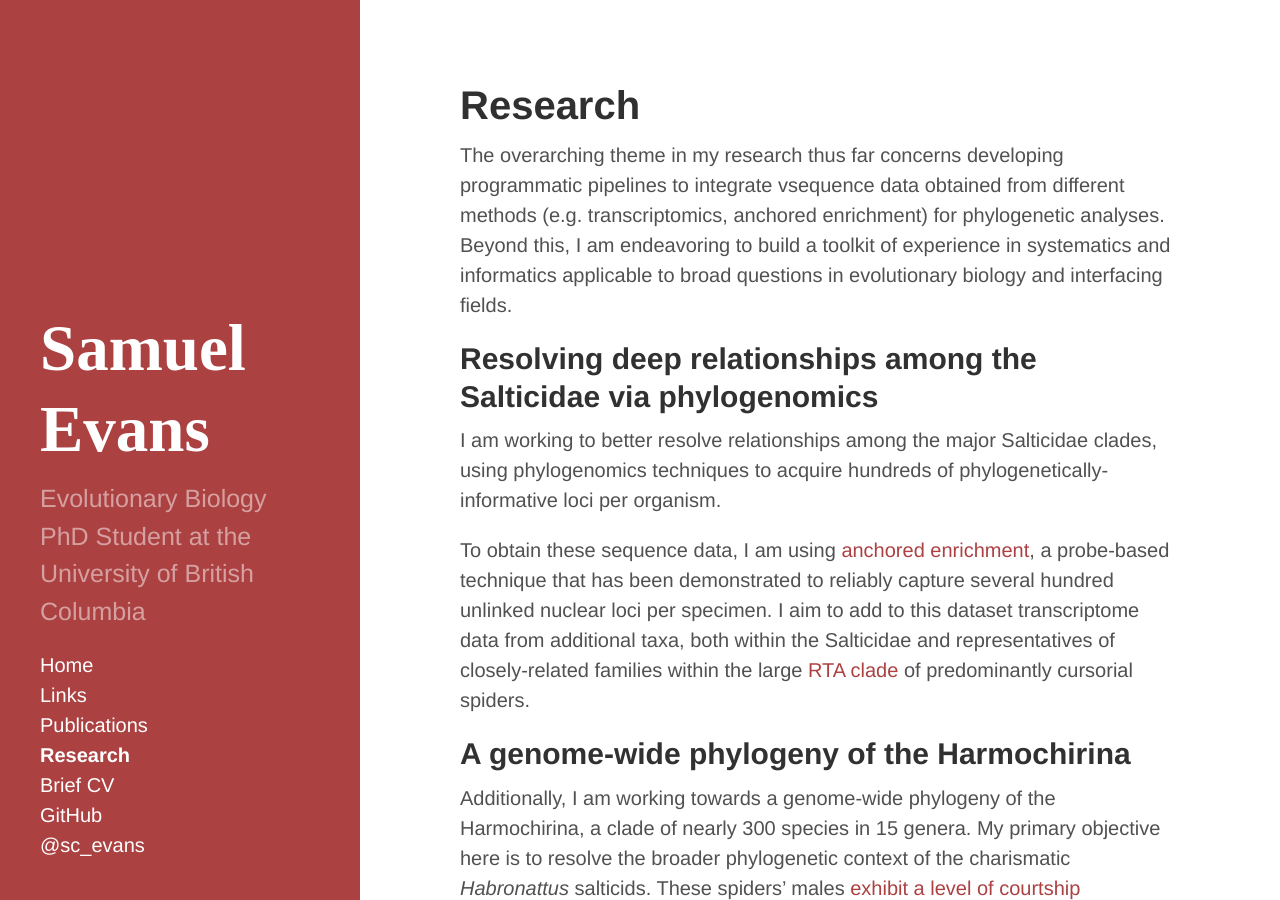
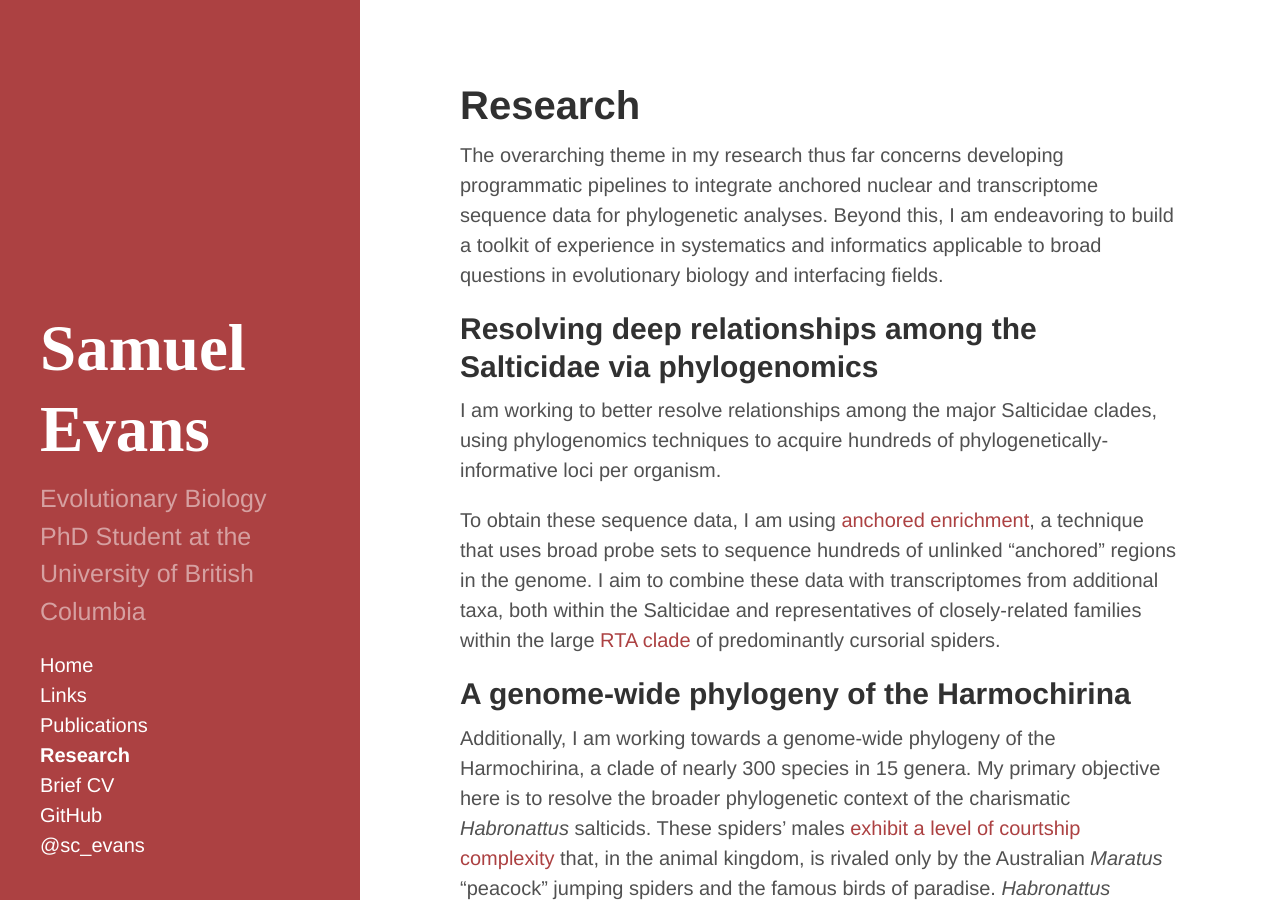
Before and after one commit to scevans/scevans.github.io, a Jekyll site: the page built from research.md, in a window 1280 px wide and 900 px high. Built offline with Jekyll 4.4.1, drawn with Linux system fonts in a browser that asks for light colours.

Commit message:
fix typos and small edits to Research page

```diff
--- a/research.md
+++ b/research.md
@@ -3,13 +3,14 @@
 title: Research
 ---
 
-The overarching theme in my research thus far concerns developing programmatic pipelines to integrate vsequence data obtained from different methods (e.g. transcriptomics, anchored enrichment) for phylogenetic analyses. Beyond this, I am endeavoring to build a toolkit of experience in systematics and informatics applicable to broad questions in evolutionary biology and interfacing fields.
+
+The overarching theme in my research thus far concerns developing programmatic pipelines to integrate anchored nuclear and transcriptome sequence data for phylogenetic analyses. Beyond this, I am endeavoring to build a toolkit of experience in systematics and informatics applicable to broad questions in evolutionary biology and interfacing fields.
 
 ## Resolving deep relationships among the Salticidae via phylogenomics
 
 I am working to better resolve relationships among the major Salticidae clades, using phylogenomics techniques to acquire hundreds of phylogenetically-informative loci per organism.
 
-To obtain these sequence data, I am using [anchored enrichment](http://anchoredphylogeny.com/), a probe-based technique that has been demonstrated to reliably capture several hundred unlinked nuclear loci per specimen. I aim to add to this dataset transcriptome data from additional taxa, both within the Salticidae and representatives of closely-related families within the large [RTA clade](https://en.wikipedia.org/wiki/RTA_clade) of predominantly cursorial spiders.
+To obtain these sequence data, I am using [anchored enrichment](http://anchoredphylogeny.com/), a technique that uses broad probe sets to sequence hundreds of unlinked "anchored" regions in the genome. I aim to combine these data with transcriptomes from additional taxa, both within the Salticidae and representatives of closely-related families within the large [RTA clade](https://en.wikipedia.org/wiki/RTA_clade) of predominantly cursorial spiders.
 
 ## A genome-wide phylogeny of the Harmochirina
 
```
